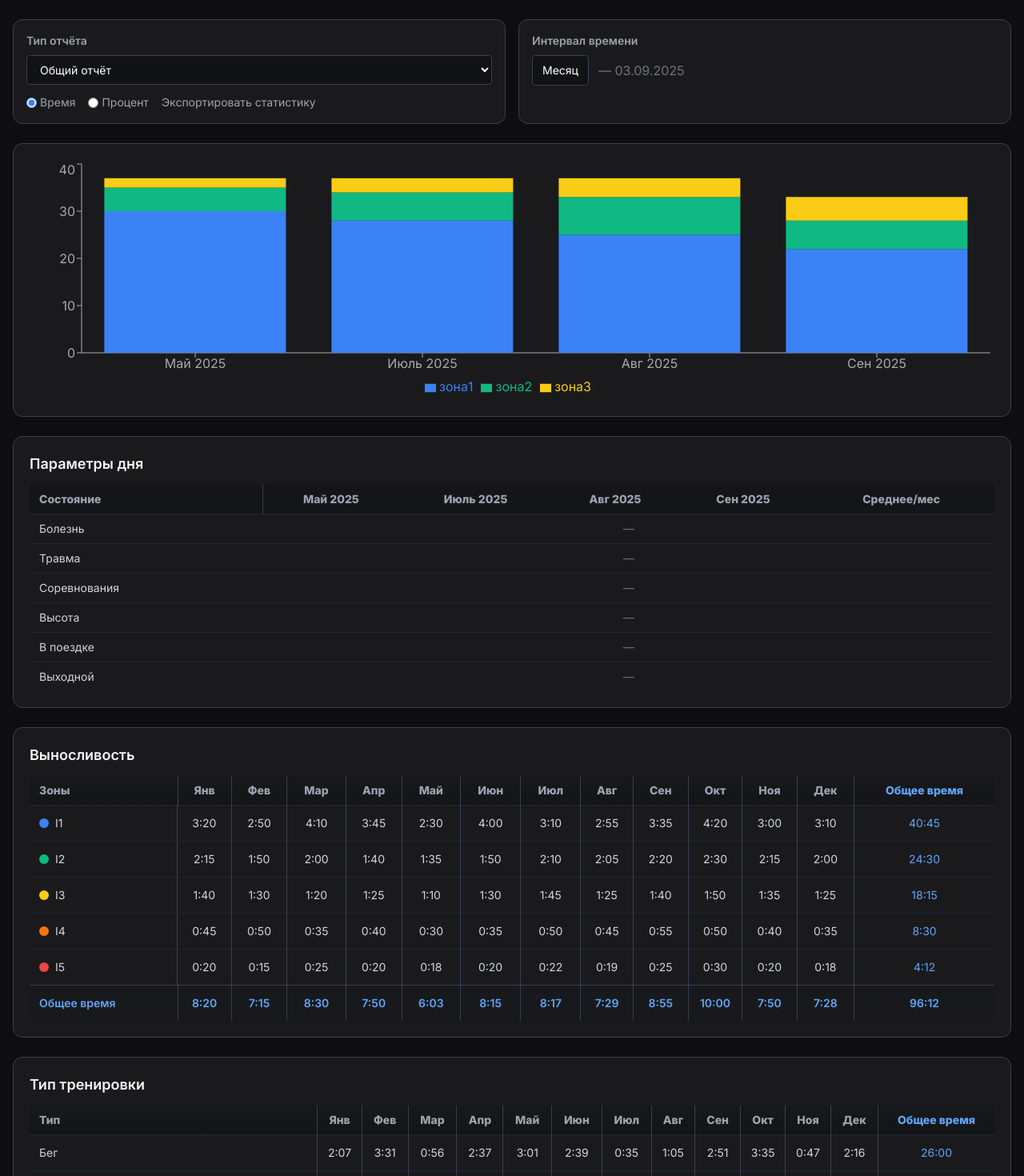
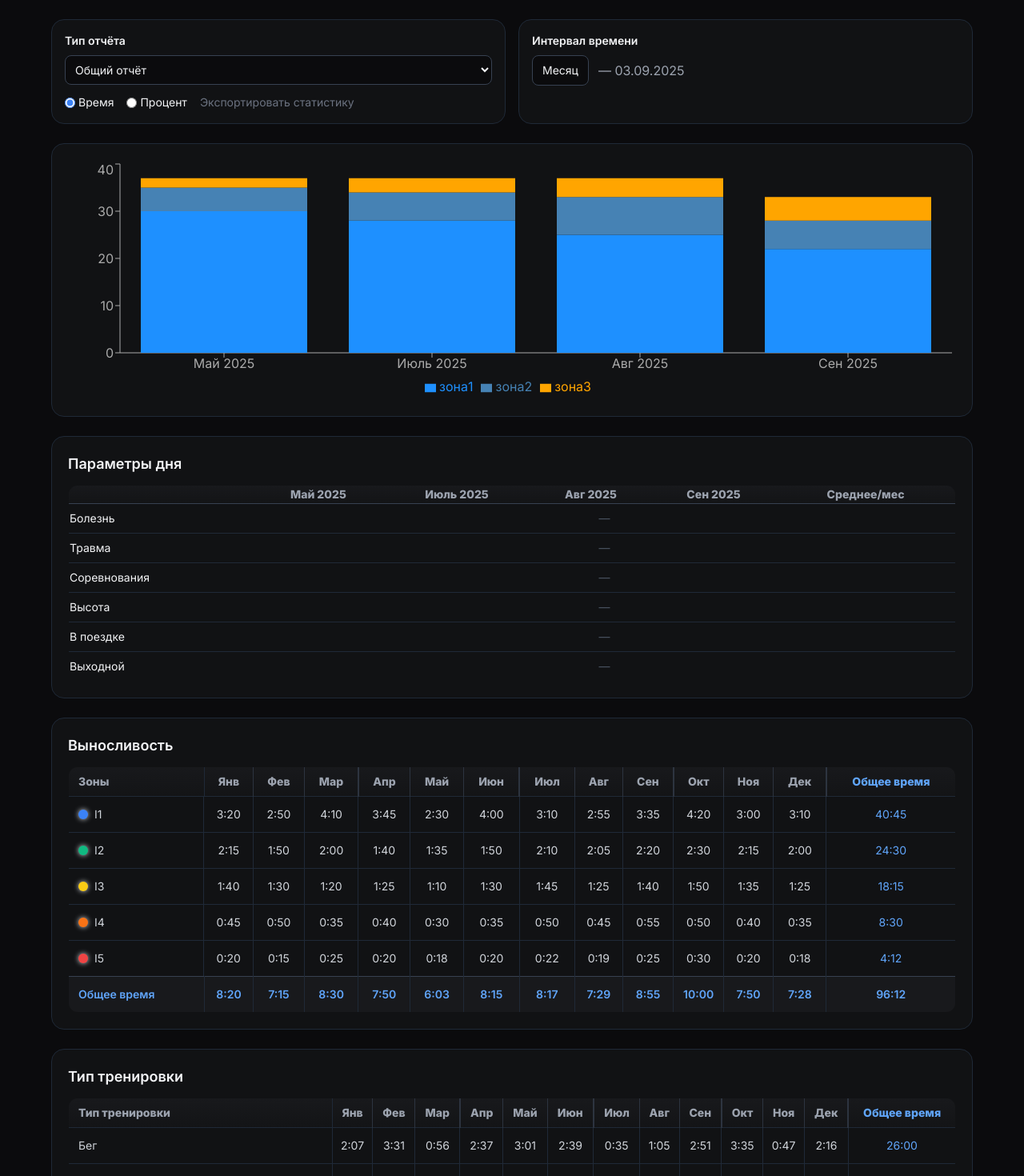
Before and after one commit to mbaliabin/dagbook-test, a React (Vite) app in the folder fasx-frontend/: page /statistics in a window 1280 px wide. Shown: the top 1470 px of the page at 80% size. Built offline with nearby package versions, Linux system fonts and the light colour scheme.

Commit message:
Доработка StatisticsPage.tsx 17

```diff
--- a/fasx-frontend/src/pages/StatisticsPage.tsx
+++ b/fasx-frontend/src/pages/StatisticsPage.tsx
@@ -20,6 +20,7 @@ export default function StatisticsPage() {
   const [reportType, setReportType] = useState("Общий отчёт");
   const [interval, setInterval] = useState("Месяц");
   const [mode, setMode] = useState("Время");
+  const [selectedRow, setSelectedRow] = useState<string | null>(null);
 
   const months = [
     "Янв","Фев","Мар","Апр","Май","Июн","Июл","Авг","Сен","Окт","Ноя","Дек",
@@ -34,65 +35,65 @@ export default function StatisticsPage() {
   ];
 
   const trainingTypes = [
-    "Бег","Лыжи классическим стилем","Лыжи коньковым стилем",
-    "Лыжероллеры классическим стилем","Лыжероллеры коньковым стилем",
-    "Силовая тренировка","Велосипед","Другое",
+    "Бег",
+    "Лыжи классическим стилем",
+    "Лыжи коньковым стилем",
+    "Лыжероллеры классическим стилем",
+    "Лыжероллеры коньковым стилем",
+    "Силовая тренировка",
+    "Велосипед",
+    "Другое",
   ];
 
   const trainingTypeData = trainingTypes.map((type) => ({
     type,
-    data: Array.from({ length: 12 }, () => `${Math.floor(Math.random() * 4)}:${String(Math.floor(Math.random() * 60)).padStart(2, "0")}`),
+    data: Array.from({ length: 12 }, () =>
+      `${Math.floor(Math.random() * 4)}:${String(Math.floor(Math.random() * 60)).padStart(2, "0")}`
+    ),
   }));
 
   const toMinutes = (time: string) => {
-    const [h,m] = time.split(":").map(Number);
-    return h*60+m;
+    const [h, m] = time.split(":").map(Number);
+    return h * 60 + m;
   };
-
   const toTimeString = (minutes: number) => {
-    const h = Math.floor(minutes/60);
+    const h = Math.floor(minutes / 60);
     const m = minutes % 60;
     return `${h}:${m.toString().padStart(2,"0")}`;
   };
 
-  const totalByMonth = months.map((_, i) => {
-    const total = enduranceData.reduce((sum, zone) => sum + toMinutes(zone.data[i]), 0);
-    return toTimeString(total);
-  });
+  const totalByMonth = months.map((_, monthIndex) =>
+    toTimeString(enduranceData.reduce((sum, zone) => sum + toMinutes(zone.data[monthIndex]), 0))
+  );
+  const totalByZone = enduranceData.map((zone) =>
+    toTimeString(zone.data.reduce((sum, time) => sum + toMinutes(time), 0))
+  );
 
-  const totalByZone = enduranceData.map(zone => {
-    const total = zone.data.reduce((sum, t) => sum + toMinutes(t),0);
-    return toTimeString(total);
-  });
-
-  const totalTrainingByMonth = months.map((_, i) => {
-    const total = trainingTypeData.reduce((sum, type) => sum + toMinutes(type.data[i]),0);
-    return toTimeString(total);
-  });
-
-  const totalTrainingByType = trainingTypeData.map(t => {
-    const total = t.data.reduce((sum,t) => sum + toMinutes(t),0);
-    return toTimeString(total);
-  });
+  const totalTrainingByMonth = months.map((_, i) =>
+    toTimeString(trainingTypeData.reduce((sum, type) => sum + toMinutes(type.data[i]), 0))
+  );
+  const totalTrainingByType = trainingTypeData.map((t) =>
+    toTimeString(t.data.reduce((sum, time) => sum + toMinutes(time), 0))
+  );
 
   return (
-    <div className="min-h-screen bg-[#0e0e10] text-white px-4 py-6">
-      <div className="max-w-7xl mx-auto space-y-6">
+    <div className="min-h-screen bg-[#0B0B0D] text-gray-100 p-6">
+      <div className="max-w-6xl mx-auto space-y-6">
 
         {/* Фильтры */}
         <div className="grid grid-cols-1 md:grid-cols-2 gap-4">
-          <div className="bg-[#1a1a1d] p-4 rounded-xl border border-gray-700">
-            <label className="block text-sm text-gray-400 mb-2 font-semibold">Тип отчёта</label>
+          <div className="bg-[#111214] p-4 rounded-2xl border border-gray-800">
+            <label className="block text-sm font-semibold mb-2">Тип отчёта</label>
             <select
               value={reportType}
-              onChange={(e)=>setReportType(e.target.value)}
-              className="w-full bg-[#111214] border border-gray-700 rounded px-3 py-2 text-sm text-white"
+              onChange={(e) => setReportType(e.target.value)}
+              className="w-full bg-[#0B0B0D] border border-gray-700 rounded-lg p-2 text-sm"
             >
               <option>Общий отчёт</option>
               <option>Выносливость</option>
               <option>Силовые</option>
             </select>
-            <div className="flex items-center gap-4 mt-3 text-sm text-gray-400">
+            <div className="flex items-center gap-4 mt-3 text-sm">
               <label className="flex items-center gap-1 cursor-pointer">
                 <input type="radio" checked={mode==="Время"} onChange={()=>setMode("Время")} className="accent-blue-500"/>
                 Время
@@ -101,42 +102,42 @@ export default function StatisticsPage() {
                 <input type="radio" checked={mode==="Процент"} onChange={()=>setMode("Процент")} className="accent-blue-500"/>
                 Процент
               </label>
-              <span>Экспортировать статистику</span>
+              <span className="text-gray-500">Экспортировать статистику</span>
             </div>
           </div>
 
-          <div className="bg-[#1a1a1d] p-4 rounded-xl border border-gray-700">
-            <label className="block text-sm text-gray-400 mb-2 font-semibold">Интервал времени</label>
+          <div className="bg-[#111214] p-4 rounded-2xl border border-gray-800">
+            <label className="block text-sm font-semibold mb-2">Интервал времени</label>
             <div className="flex items-center gap-3">
-              <button className="bg-[#111214] border border-gray-700 rounded px-3 py-2 text-sm">{interval}</button>
-              <span className="text-gray-500">— 03.09.2025</span>
+              <button className="bg-[#0B0B0D] border border-gray-700 rounded-lg px-3 py-2 text-sm">{interval}</button>
+              <span className="text-gray-400">— 03.09.2025</span>
             </div>
           </div>
         </div>
 
         {/* Диаграмма */}
-        <div className="bg-[#1a1a1d] p-5 rounded-xl border border-gray-700">
+        <div className="bg-[#111214] p-5 rounded-2xl border border-gray-800 animate-fadeIn">
           <ResponsiveContainer width="100%" height={300}>
             <BarChart data={mockData}>
-              <XAxis dataKey="month" stroke="#aaa"/>
-              <YAxis stroke="#aaa"/>
-              <Tooltip contentStyle={{backgroundColor:"#1a1a1d", border:"1px solid #333"}}/>
+              <XAxis dataKey="month" stroke="#aaa" />
+              <YAxis stroke="#aaa" />
+              <Tooltip contentStyle={{ backgroundColor:"#1a1a1d", border:"1px solid #333" }}/>
               <Legend />
-              <Bar dataKey="зона1" stackId="a" fill="#3b82f6"/>
-              <Bar dataKey="зона2" stackId="a" fill="#10b981"/>
-              <Bar dataKey="зона3" stackId="a" fill="#facc15"/>
+              <Bar dataKey="зона1" stackId="a" fill="#1E90FF"/>
+              <Bar dataKey="зона2" stackId="a" fill="#4682B4"/>
+              <Bar dataKey="зона3" stackId="a" fill="#FFA500"/>
             </BarChart>
           </ResponsiveContainer>
         </div>
 
         {/* Параметры дня */}
-        <div className="bg-[#1a1a1d] p-5 rounded-xl border border-gray-700">
-          <h2 className="text-lg font-semibold text-gray-100 mb-3">Параметры дня</h2>
+        <div className="bg-[#111214] p-5 rounded-2xl border border-gray-800 animate-fadeIn">
+          <h2 className="text-lg font-semibold mb-3">Параметры дня</h2>
           <div className="overflow-x-auto">
-            <table className="w-full text-sm text-gray-300 border-collapse">
-              <thead className="text-gray-400 bg-[#141518]">
+            <table className="w-full text-sm border-collapse border border-gray-800 rounded-xl overflow-hidden">
+              <thead className="text-gray-400 border-b border-gray-700 bg-gradient-to-b from-[#18191c] to-[#131416]">
                 <tr>
-                  <th className="text-left py-2 px-3 border-r border-gray-700">Состояние</th>
+                  <th className="text-left py-2"></th>
                   <th>Май 2025</th>
                   <th>Июль 2025</th>
                   <th>Авг 2025</th>
@@ -145,10 +146,10 @@ export default function StatisticsPage() {
                 </tr>
               </thead>
               <tbody>
-                {["Болезнь","Травма","Соревнования","Высота","В поездке","Выходной"].map(row=>(
-                  <tr key={row} className="border-t border-gray-800 hover:bg-[#1d1e22]/70">
-                    <td className="py-2 px-3">{row}</td>
-                    <td colSpan={5} className="text-center text-gray-500">—</td>
+                {["Болезнь","Травма","Соревнования","Высота","В поездке","Выходной"].map((row)=>(
+                  <tr key={row} className="border-b border-gray-800 hover:bg-[#1d1e22]/80 transition-colors duration-150 cursor-pointer">
+                    <td className="py-2">{row}</td>
+                    <td colSpan={5} className="text-center text-gray-600">—</td>
                   </tr>
                 ))}
               </tbody>
@@ -157,34 +158,42 @@ export default function StatisticsPage() {
         </div>
 
         {/* Выносливость */}
-        <div className="bg-[#1a1a1d] p-5 rounded-xl border border-gray-700">
-          <h2 className="text-lg font-semibold text-gray-100 mb-3">Выносливость</h2>
+        <div className="bg-[#111214] p-5 rounded-2xl border border-gray-800 animate-fadeIn">
+          <h2 className="text-lg font-semibold mb-3">Выносливость</h2>
           <div className="overflow-x-auto">
-            <table className="w-full text-sm text-gray-300 border-collapse">
-              <thead className="text-gray-400 bg-gradient-to-b from-[#18191c] to-[#131416]">
+            <table className="w-full text-sm text-gray-300 border-collapse border border-gray-800 rounded-xl overflow-hidden">
+              <thead className="text-gray-400 bg-gradient-to-b from-[#18191c] to-[#131416] shadow-sm">
                 <tr>
-                  <th className="text-left py-2 px-3 border-r border-gray-700">Зоны</th>
-                  {months.map(m=><th key={m} className="py-2 px-2 text-center border-r border-gray-700">{m}</th>)}
-                  <th className="py-2 px-2 text-center text-blue-400 border-l border-gray-700">Общее время</th>
+                  <th className="text-left py-2 px-3 border-r border-gray-800">Зоны</th>
+                  {months.map((m,i)=>(
+                    <th key={m} className={`py-2 px-2 text-center border-r border-gray-700/70 ${[2,5,8,11].includes(i)?"border-r-2 border-blue-500/30":""}`}>{m}</th>
+                  ))}
+                  <th className="py-2 px-2 text-center text-blue-400 border-l border-gray-800">Общее время</th>
                 </tr>
               </thead>
               <tbody>
                 {enduranceData.map(({zone,color,data},idx)=>(
-                  <tr key={zone} className="border-t border-gray-800 hover:bg-[#1d1e22]/70 transition-colors">
-                    <td className="py-3 px-3 flex items-center gap-2 border-r border-gray-700">
-                      <span className="inline-block w-3 h-3 rounded-full" style={{backgroundColor:color}}></span>
+                  <tr
+                    key={zone}
+                    className={`border-t border-gray-800 cursor-pointer transition-colors duration-200 ${selectedRow===zone?"bg-[#1a1b1e]/90":"hover:bg-[#1d1e22]/80"}`}
+                    onClick={()=>setSelectedRow(zone)}
+                  >
+                    <td className="py-3 px-3 flex items-center gap-2 border-r border-gray-800">
+                      <span className="inline-block w-3 h-3 rounded-full shadow-[0_0_6px] " style={{backgroundColor:color}}></span>
                       {zone}
                     </td>
                     {data.map((t,i)=>(
-                      <td key={i} className="py-3 text-center border-r border-gray-700">{t}</td>
+                      <td key={i} className="py-3 text-center border-r border-gray-800">{t}</td>
                     ))}
-                    <td className="py-3 text-center text-blue-400 border-l border-gray-700">{totalByZone[idx]}</td>
+                    <td className="py-3 text-center text-blue-400 border-l border-gray-800">{totalByZone[idx]}</td>
                   </tr>
                 ))}
                 <tr className="bg-[#18191c] border-t border-gray-700 font-semibold text-blue-400">
-                  <td className="py-3 px-3 text-left border-r border-gray-700">Общее время</td>
-                  {totalByMonth.map((t,i)=><td key={i} className="py-3 text-center border-r border-gray-700">{t}</td>)}
-                  <td className="py-3 text-center border-l border-gray-700">{toTimeString(totalByMonth.reduce((s,t)=>s+toMinutes(t),0))}</td>
+                  <td className="py-3 px-3 text-left border-r border-gray-800">Общее время</td>
+                  {totalByMonth.map((t,i)=>(
+                    <td key={i} className="py-3 text-center border-r border-gray-800">{t}</td>
+                  ))}
+                  <td className="py-3 text-center border-l border-gray-800">{toTimeString(totalByMonth.reduce((s,t)=>s+toMinutes(t),0))}</td>
                 </tr>
               </tbody>
             </table>
@@ -192,29 +201,35 @@ export default function StatisticsPage() {
         </div>
 
         {/* Тип тренировки */}
-        <div className="bg-[#1a1a1d] p-5 rounded-xl border border-gray-700">
-          <h2 className="text-lg font-semibold text-gray-100 mb-3">Тип тренировки</h2>
+        <div className="bg-[#111214] p-5 rounded-2xl border border-gray-800 animate-fadeIn">
+          <h2 className="text-lg font-semibold mb-3">Тип тренировки</h2>
           <div className="overflow-x-auto">
-            <table className="w-full text-sm text-gray-300 border-collapse">
-              <thead className="text-gray-400 bg-gradient-to-b from-[#18191c] to-[#131416]">
+            <table className="w-full text-sm text-gray-300 border-collapse border border-gray-800 rounded-xl overflow-hidden">
+              <thead className="text-gray-400 bg-gradient-to-b from-[#18191c] to-[#131416] shadow-sm">
                 <tr>
-                  <th className="text-left py-2 px-3 border-r border-gray-700">Тип</th>
-                  {months.map(m=><th key={m} className="py-2 px-2 text-center border-r border-gray-700">{m}</th>)}
-                  <th className="py-2 px-2 text-center text-blue-400 border-l border-gray-700">Общее время</th>
+                  <th className="text-left py-2 px-3 border-r border-gray-800">Тип тренировки</th>
+                  {months.map((m,i)=>(
+                    <th key={m} className={`py-2 px-2 text-center border-r border-gray-700/70 ${[2,5,8,11].includes(i)?"border-r-2 border-blue-500/30":""}`}>{m}</th>
+                  ))}
+                  <th className="py-2 px-2 text-center text-blue-400 border-l border-gray-800">Общее время</th>
                 </tr>
               </thead>
               <tbody>
-                {trainingTypeData.map((t,idx)=>(
-                  <tr key={t.type} className="border-t border-gray-800 hover:bg-[#1d1e22]/70 transition-colors">
-                    <td className="py-3 px-3 border-r border-gray-700">{t.type}</td>
-                    {t.data.map((v,i)=><td key={i} className="py-3 text-center border-r border-gray-700">{v}</td>)}
-                    <td className="py-3 text-center text-blue-400 border-l border-gray-700">{totalTrainingByType[idx]}</td>
+                {trainingTypeData.map((row,idx)=>(
+                  <tr key={row.type} className={`border-t border-gray-800 cursor-pointer transition-colors duration-200 ${selectedRow===row.type?"bg-[#1a1b1e]/90":"hover:bg-[#1d1e22]/80"}`} onClick={()=>setSelectedRow(row.type)}>
+                    <td className="py-3 px-3 text-left border-r border-gray-800 font-medium">{row.type}</td>
+                    {row.data.map((time,i)=>(
+                      <td key={i} className="py-3 text-center border-r border-gray-800">{time}</td>
+                    ))}
+                    <td className="py-3 text-center text-blue-400 border-l border-gray-800">{totalTrainingByType[idx]}</td>
                   </tr>
                 ))}
                 <tr className="bg-[#18191c] border-t border-gray-700 font-semibold text-blue-400">
-                  <td className="py-3 px-3 text-left border-r border-gray-700">Общее время</td>
-                  {totalTrainingByMonth.map((t,i)=><td key={i} className="py-3 text-center border-r border-gray-700">{t}</td>)}
-                  <td className="py-3 text-center border-l border-gray-700">{toTimeString(totalTrainingByMonth.reduce((s,t)=>s+toMinutes(t),0))}</td>
+                  <td className="py-3 px-3 text-left border-r border-gray-800">Общее время</td>
+                  {totalTrainingByMonth.map((t,i)=>(
+                    <td key={i} className="py-3 text-center border-r border-gray-800">{t}</td>
+                  ))}
+                  <td className="py-3 text-center border-l border-gray-800">{toTimeString(totalTrainingByMonth.reduce((s,t)=>s+toMinutes(t),0))}</td>
                 </tr>
               </tbody>
             </table>
@@ -223,5 +238,5 @@ export default function StatisticsPage() {
 
       </div>
     </div>
-  )
+  );
 }
```
